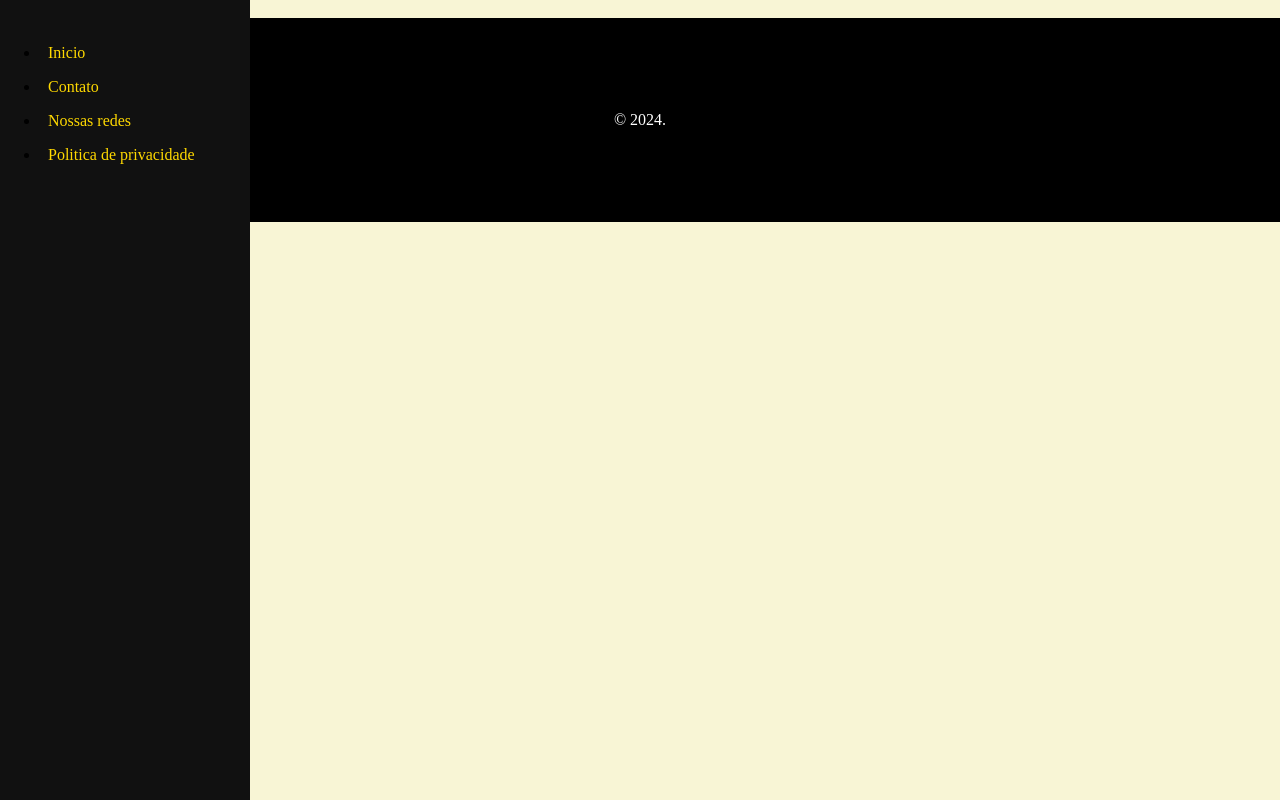
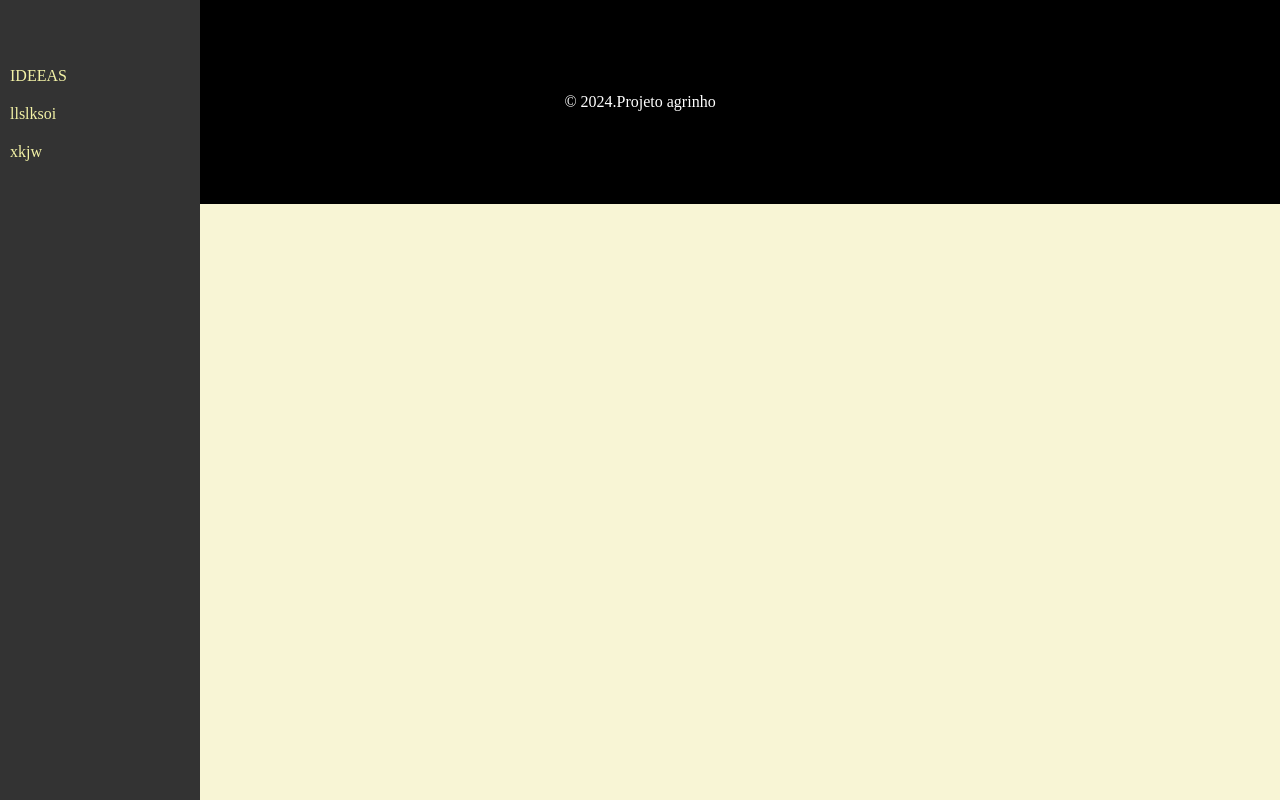
Before and after one commit to robertacav/agrinho, a website: page agrinho.html in a window 1280 px wide. Drawn offline with Linux system fonts and the light colour scheme.

Commit message:
Pending changes exported from your codespace

```diff
--- a/agrinho.css
+++ b/agrinho.css
@@ -5,52 +5,40 @@ body{
     margin: 0%;
 }
 .sidebar {
-    height: 100%;
-    width: 250px;
-    position: fixed;
-    background-color: #111;
-    padding-top: 20px;
+  height: 100%;
+  width: 200px;
+  position: fixed;
+  top: 0;
+  left: 0;
+  background-color: #333;
+  padding-top: 20px;
+}
+.sidebar ul {
+  list-style-type: none;
+  padding: 0;
 }
 .sidebar ul li {
-    padding: 8px;
+  padding: 10px;
 }
+.sidebar ul li a {
+  color: rgb(243, 242, 166);
+  text-decoration: none;
+}
+.content {
+  margin-left: 200px;
+  padding: 20px;
+}
+.listas{
+  opacity: 0%;
 
-.sidebar ul li a {
-    color: rgb(255, 217, 0);
-    text-decoration: none;
 }
+.listas:hover{
+  text-align: center;
+}
+h4:hover{
+  text-align: center;
 
-.sidebar ul li a:hover {
-    background-color: #dee2a7;
-    border-color: pink;
 }
-
-
-
-
-
-
-
-
-
-
-
-
-
-
-
-
-
-
-
-
-
-
-
-
-
-
-
 footer{
     background-color: rgb(0, 0, 0);
     color: white;
--- a/agrinho.html
+++ b/agrinho.html
@@ -7,62 +7,21 @@
     <title>Energia limpa e acessivel</title>
 </head>
 <body>
-    <div class="sidebar">
+  <div class="sidebar">
 
-        <ul>
-            <li><a href="Inicio">Inicio</a></li>
-            <li><a href="Contato">Contato</a></li>
-            <li><a href="Noas redes">Nossas redes</a></li>
-            <li><a href="Politica de privacidade">Politica de privacidade</a></li>
+    <div class="Ações">
+        <button class="listas" type="button" data-bs-toggle="listas">
+          Ações socias
+        </button>
+        <ul class="suspenso">
+          <li><a class="ação1" href="http://www.ideaas.org.br/?page_id=245">IDEEAS</a></li>
+          <li><a class="ação2" href="#">llslksoi</a></li>
+          <li><a class="ação3" href="#">xkjw</a></li>
         </ul>
-    </div>
-    ,çhlçy
-
-
-
-
-
-
-
-
-
-
-
-
-
-
-
-
-
-
-
-
-
-
-
-
-
-
-
-
-
-
-
-
-
-
-
-
-
-
-
-
-
-
-
-
+      </div>
+</div>
     <footer>
-        <p>&copy; 2024. </p>
+        <p>&copy; 2024.Projeto agrinho </p>
     </footer>
 </body>
 </html>
--- /dev/null
+++ b/login.css
@@ -0,0 +1,12 @@
+body{
+    padding: 0%;
+    margin: 0%;
+        background-image: url('https://deepdreamgenerator.com/storage/fast_queue/temp_images/4fe6ad6872fd6603309db40474fdad45261f72a6.jpg');
+        background-size: cover;
+}
+form{
+  background-color: darkgreen;
+}
+input{
+  border-radius: 30%;
+}
--- /dev/null
+++ b/package.json
@@ -0,0 +1,5 @@
+{
+  "dependencies": {
+    "bootstrap": "^5.3.3"
+  }
+}
```
Also changed, not shown: login.html (added, +19 -0 lines), 1 other file.
